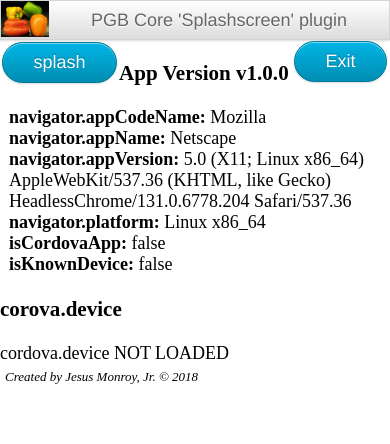
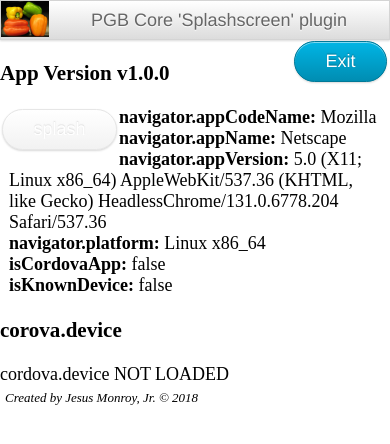
Before and after one commit to jessemonroy650/PGB-Example-Core-splashscreen, a plain HTML site: page index.html in a window 390 px wide. Drawn offline with Linux system fonts and the light colour scheme; some packages are replaced by stand-ins of ours; a script that the page names is missing.

Commit message:
third try

```diff
--- a/config.xml
+++ b/config.xml
@@ -40,7 +40,7 @@
         <preference name="AutoHideSplashScreen" value="true" />
         <preference name="SplashScreenDelay" value="5000" />
         <preference name="SplashMaintainAspectRatio" value="true" />
-        <preference name="SplashShowOnlyFirstTime" value="false" />
+        <preference name="SplashShowOnlyFirstTime" value="true" />
         <preference name="SplashScreenSpinnerColor" value="white" />
 
     </widget>
--- a/index.html
+++ b/index.html
@@ -33,9 +33,10 @@
         PGB Core 'Splashscreen' plugin
         <button id=exitApp onclick='navigator.app.exitApp()' class="button button-pill button-primary button-large" style="margin:0.1em;float:right;">Exit</button>
     </div>
-    <button id=buttonSplash class="button button-pill button-primary button-large" style="margin:0.1em;float:left;">splash</button>
 
     <h3>App Version v<span id=appVersion></span></h3>
+
+    <button id=buttonSplash class="button button-pill button-secondary button-large" style="margin:0.1em;float:left;">splash</button>
 
     <!-- <div><b>Status0:</b> <span id=status0>status0 unknown</span><br></div> -->
 
```
